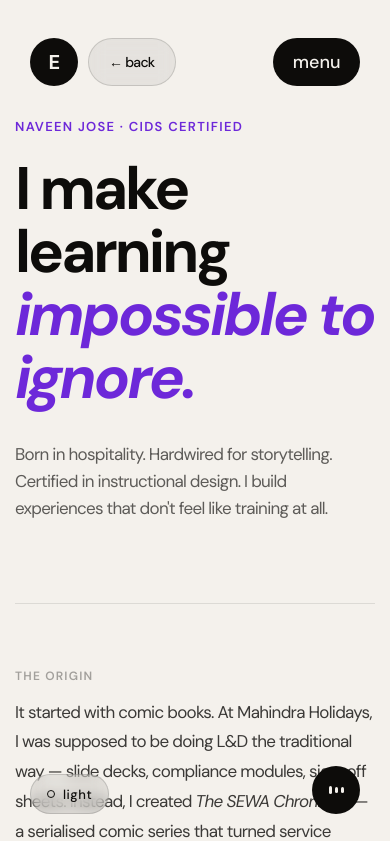
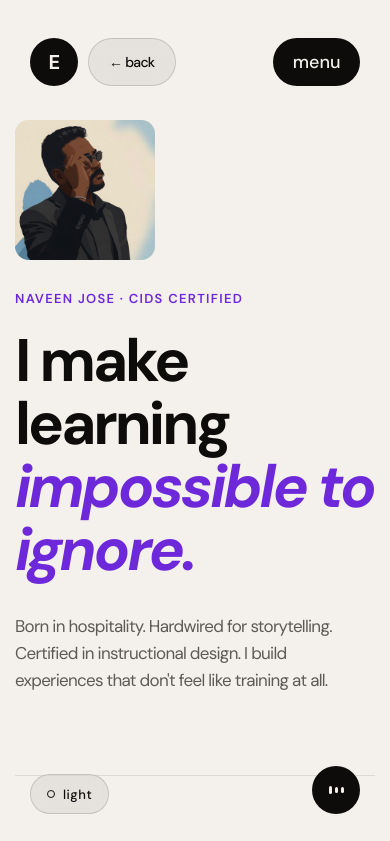
Before and after one commit to the-entertrainer/entertrainer, a Nuxt app: page /about in a window 390 px wide. Shown: the top 841 px of the page. Built offline with nearby package versions, Linux system fonts and the light colour scheme.

Commit message:
Add portrait photo to About Me page header
Places the illustrated portrait in a flex hero layout beside the title
and lead text. On mobile it stacks (photo above, text below).

https://claude.ai/code/session_01KzNurs2dhHU29bAapL69aP

```diff
--- a/pages/about/index.vue
+++ b/pages/about/index.vue
@@ -7,12 +7,19 @@ definePageMeta({ pageTransition: { name: 'fade', mode: 'out-in' } })
     <NuxtLink to="/" class="back-btn">← back</NuxtLink>
 
     <header class="about-header">
+      <div class="about-hero">
+        <div class="about-hero-text">
           <p class="about-eyebrow">Naveen Jose &middot; CIDS Certified</p>
           <h1 class="about-title">I make learning<br><em>impossible to ignore.</em></h1>
           <p class="about-lead">
             Born in hospitality. Hardwired for storytelling. Certified in instructional design.
             I build experiences that don't feel like training at all.
           </p>
+        </div>
+        <div class="about-portrait-wrap">
+          <img src="/naveen.jpeg" alt="Naveen Jose" class="about-portrait" />
+        </div>
+      </div>
     </header>
 
     <section class="about-section">
@@ -158,6 +165,41 @@ definePageMeta({ pageTransition: { name: 'fade', mode: 'out-in' } })
 /* ── Header ── */
 .about-header {
   margin-bottom: 80rem;
+}
+.about-hero {
+  display: flex;
+  align-items: flex-start;
+  gap: 48rem;
+}
+.about-hero-text {
+  flex: 1;
+  min-width: 0;
+}
+.about-portrait-wrap {
+  flex: 0 0 220rem;
+  width: 220rem;
+  aspect-ratio: 1;
+  border-radius: 20rem;
+  overflow: hidden;
+  background: var(--color-glass-bg);
+}
+.about-portrait {
+  width: 100%;
+  height: 100%;
+  object-fit: cover;
+  object-position: center top;
+  display: block;
+}
+@media (max-width: 640px) {
+  .about-hero {
+    flex-direction: column-reverse;
+    gap: 32rem;
+  }
+  .about-portrait-wrap {
+    flex: none;
+    width: 140rem;
+    border-radius: 14rem;
+  }
 }
 .about-eyebrow {
   font-size: 13rem;
```
Also changed, not shown: public/naveen.jpeg (added). Lines whose indentation alone changed are shown as unchanged.
